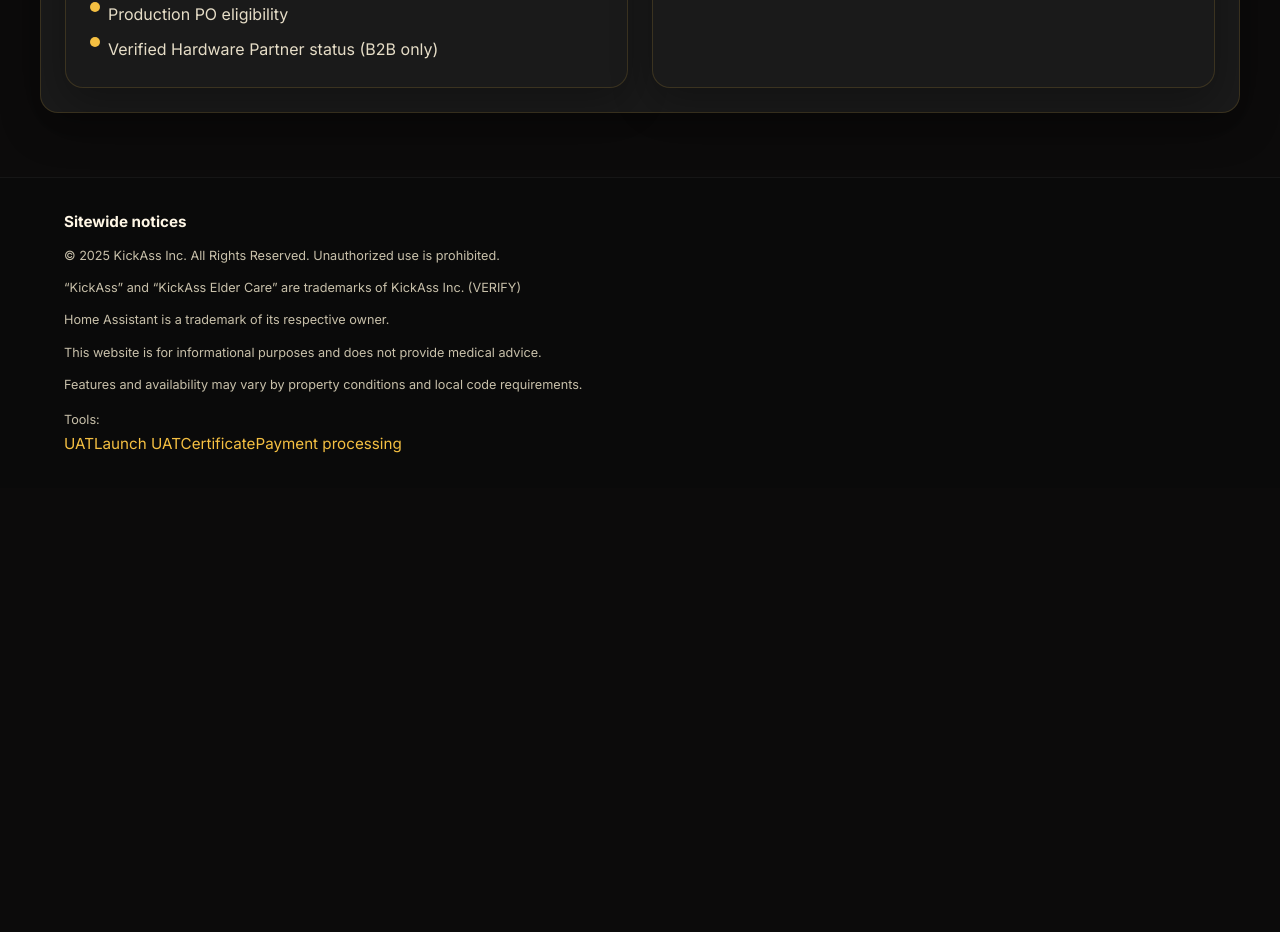
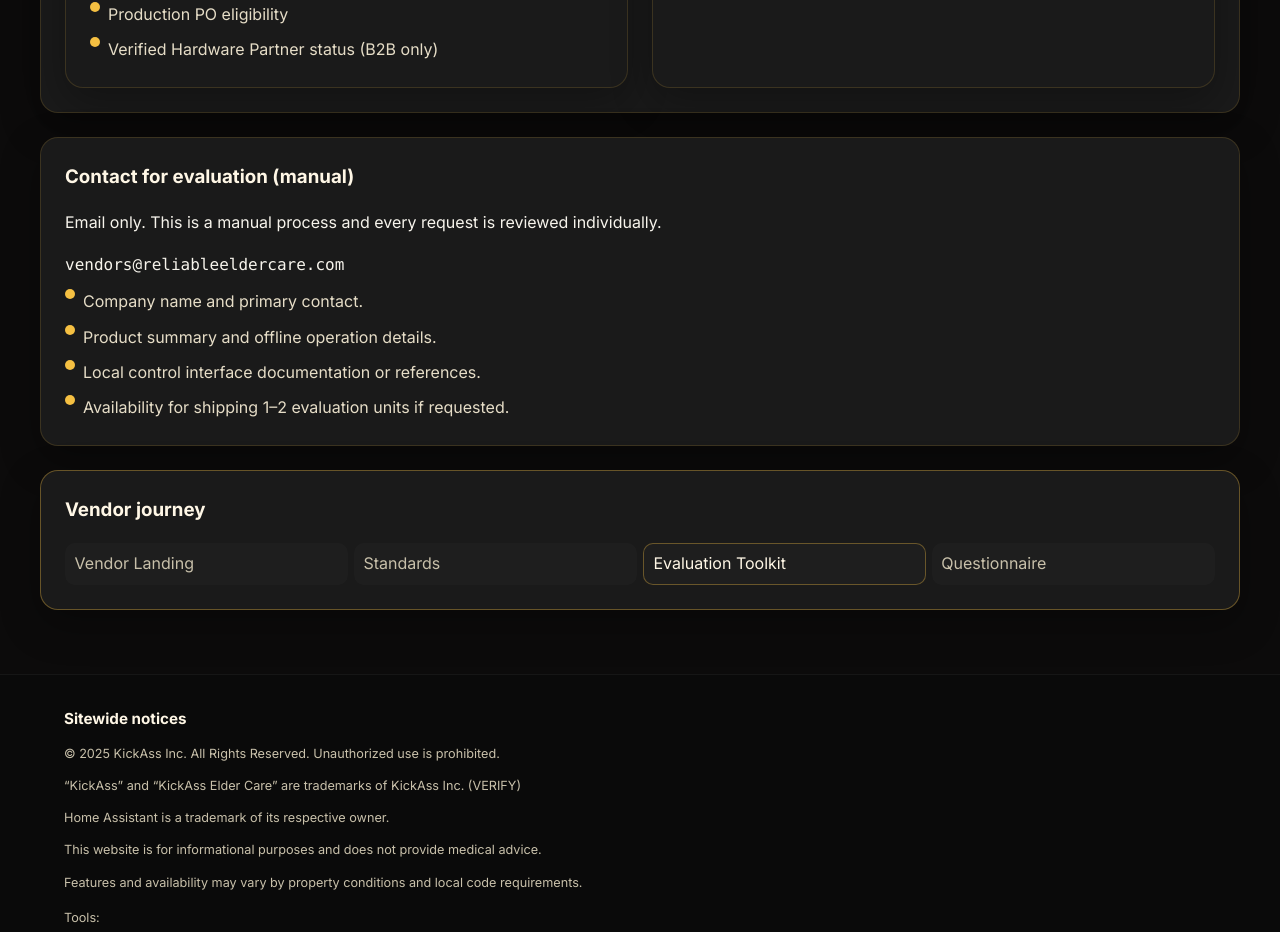
Before and after one commit to buffalonychris/KAECRetailWebsite, a React (Vite) app: page /vendors/evaluation-toolkit in a window 1280 px wide. Shown: the part 1840-2772 px from the top of the page. Before the commit the page ends 2328 px from the top, so only its background shows below. Built offline with nearby package versions, Linux system fonts and the light colour scheme.

Commit message:
Add vendor journey navigation and apply placeholder

```diff
--- a/src/App.tsx
+++ b/src/App.tsx
@@ -44,6 +44,7 @@ import VendorLanding from './pages/VendorLanding';
 import VendorStandards from './pages/VendorStandards';
 import VendorEvaluationToolkit from './pages/VendorEvaluationToolkit';
 import VendorQuestionnaire from './pages/VendorQuestionnaire';
+import VendorApply from './pages/VendorApply';
 
 const App = () => {
   return (
@@ -94,6 +95,7 @@ const App = () => {
         <Route path="/vendors/standards" element={<VendorStandards />} />
         <Route path="/vendors/evaluation-toolkit" element={<VendorEvaluationToolkit />} />
         <Route path="/vendors/questionnaire" element={<VendorQuestionnaire />} />
+        <Route path="/vendors/apply" element={<VendorApply />} />
       </Routes>
     </Layout>
   );
--- /dev/null
+++ b/src/components/VendorJourneyNav.tsx
@@ -0,0 +1,39 @@
+import { NavLink, useLocation } from 'react-router-dom';
+
+const steps = [
+  { label: 'Vendor Landing', path: '/vendors' },
+  { label: 'Standards', path: '/vendors/standards' },
+  { label: 'Evaluation Toolkit', path: '/vendors/evaluation-toolkit' },
+  { label: 'Questionnaire', path: '/vendors/questionnaire' },
+];
+
+const normalizePath = (pathname: string) => {
+  if (pathname === '/') return '/';
+  return pathname.endsWith('/') ? pathname.slice(0, -1) : pathname;
+};
+
+const VendorJourneyNav = () => {
+  const location = useLocation();
+  const currentPath = normalizePath(location.pathname);
+
+  return (
+    <section className="card flow-guide" aria-label="Vendor journey navigation">
+      <h3 style={{ marginTop: 0, color: '#fff7e6' }}>Vendor journey</h3>
+      <div className="flow-guide-steps">
+        {steps.map((step) =>
+          currentPath === step.path ? (
+            <span key={step.path} className="flow-guide-step current" aria-current="page">
+              {step.label}
+            </span>
+          ) : (
+            <NavLink key={step.path} to={step.path} className="flow-guide-step">
+              {step.label}
+            </NavLink>
+          ),
+        )}
+      </div>
+    </section>
+  );
+};
+
+export default VendorJourneyNav;
--- a/src/lib/seoPolicy.ts
+++ b/src/lib/seoPolicy.ts
@@ -24,6 +24,7 @@ const CATEGORY_B_PATHS = new Set<string>([
   '/schedule',
   '/resume',
   '/resume-verify',
+  '/vendors/apply',
 ]);
 
 const CATEGORY_B2_PATHS = new Set<string>([
--- /dev/null
+++ b/src/pages/VendorApply.tsx
@@ -0,0 +1,52 @@
+import { Link } from 'react-router-dom';
+import Seo from '../components/Seo';
+import VendorJourneyNav from '../components/VendorJourneyNav';
+
+const VendorApply = () => {
+  return (
+    <div className="container section">
+      <Seo
+        title="Vendor Applications Closed | KickAss Elder Care"
+        description="Vendor applications are not open. Review standards and alignment expectations before requesting evaluation access."
+      />
+      <div style={{ display: 'grid', gap: '1.5rem' }}>
+        <section style={{ textAlign: 'center' }}>
+          <p className="badge" style={{ marginBottom: '0.5rem' }}>
+            Status: closed
+          </p>
+          <h2 style={{ margin: 0 }}>Vendor applications are not open</h2>
+          <p style={{ maxWidth: 760, margin: '0.75rem auto 0' }}>
+            KickAss Elder Care is not accepting vendor applications at this time. This remains a selective,
+            standards-led alignment path.
+          </p>
+        </section>
+
+        <section className="card">
+          <h3 style={{ marginTop: 0, color: '#fff7e6' }}>Review standards &amp; alignment</h3>
+          <p>
+            If you intend to align in the future, review the standards and evaluation overview to understand
+            the requirements and posture.
+          </p>
+          <ul className="list">
+            <li>
+              <span />
+              <span>
+                <Link to="/vendors/standards">Standards &amp; alignment overview</Link>
+              </span>
+            </li>
+            <li>
+              <span />
+              <span>
+                <Link to="/vendors/evaluation-toolkit">Evaluation toolkit (informational)</Link>
+              </span>
+            </li>
+          </ul>
+        </section>
+
+        <VendorJourneyNav />
+      </div>
+    </div>
+  );
+};
+
+export default VendorApply;
--- a/src/pages/VendorEvaluationToolkit.tsx
+++ b/src/pages/VendorEvaluationToolkit.tsx
@@ -1,5 +1,6 @@
 import { Link } from 'react-router-dom';
 import Seo from '../components/Seo';
+import VendorJourneyNav from '../components/VendorJourneyNav';
 
 const VendorEvaluationToolkit = () => {
   return (
@@ -114,6 +115,38 @@ const VendorEvaluationToolkit = () => {
             </div>
           </div>
         </section>
+
+        <section className="card" aria-labelledby="contact-for-evaluation">
+          <h3 id="contact-for-evaluation" style={{ marginTop: 0, color: '#fff7e6' }}>
+            Contact for evaluation (manual)
+          </h3>
+          <p>
+            Email only. This is a manual process and every request is reviewed individually.
+          </p>
+          <p className="mono-text break-all" style={{ marginBottom: '0.75rem' }}>
+            vendors@reliableeldercare.com
+          </p>
+          <ul className="list">
+            <li>
+              <span />
+              <span>Company name and primary contact.</span>
+            </li>
+            <li>
+              <span />
+              <span>Product summary and offline operation details.</span>
+            </li>
+            <li>
+              <span />
+              <span>Local control interface documentation or references.</span>
+            </li>
+            <li>
+              <span />
+              <span>Availability for shipping 1–2 evaluation units if requested.</span>
+            </li>
+          </ul>
+        </section>
+
+        <VendorJourneyNav />
       </div>
     </div>
   );
--- a/src/pages/VendorLanding.tsx
+++ b/src/pages/VendorLanding.tsx
@@ -1,5 +1,6 @@
 import { Link } from 'react-router-dom';
 import Seo from '../components/Seo';
+import VendorJourneyNav from '../components/VendorJourneyNav';
 import VendorSelfQualificationChecklist from '../components/VendorSelfQualificationChecklist';
 
 const VendorLanding = () => {
@@ -258,6 +259,8 @@ const VendorLanding = () => {
             Contact KickAss Elder Care
           </Link>
         </section>
+
+        <VendorJourneyNav />
       </div>
     </div>
   );
--- a/src/pages/VendorQuestionnaire.tsx
+++ b/src/pages/VendorQuestionnaire.tsx
@@ -1,4 +1,5 @@
 import Seo from '../components/Seo';
+import VendorJourneyNav from '../components/VendorJourneyNav';
 
 const VendorQuestionnaire = () => {
   return (
@@ -130,6 +131,38 @@ const VendorQuestionnaire = () => {
             </li>
           </ul>
         </section>
+
+        <section className="card" aria-labelledby="contact-for-evaluation">
+          <h3 id="contact-for-evaluation" style={{ marginTop: 0, color: '#fff7e6' }}>
+            Contact for evaluation (manual)
+          </h3>
+          <p>
+            Email only. This is a manual process and every request is reviewed individually.
+          </p>
+          <p className="mono-text break-all" style={{ marginBottom: '0.75rem' }}>
+            vendors@reliableeldercare.com
+          </p>
+          <ul className="list">
+            <li>
+              <span />
+              <span>Company name and primary contact.</span>
+            </li>
+            <li>
+              <span />
+              <span>Product summary and offline operation details.</span>
+            </li>
+            <li>
+              <span />
+              <span>Local control interface documentation or references.</span>
+            </li>
+            <li>
+              <span />
+              <span>Availability for shipping 1–2 evaluation units if requested.</span>
+            </li>
+          </ul>
+        </section>
+
+        <VendorJourneyNav />
       </div>
     </div>
   );
--- a/src/pages/VendorStandards.tsx
+++ b/src/pages/VendorStandards.tsx
@@ -1,4 +1,5 @@
 import Seo from '../components/Seo';
+import VendorJourneyNav from '../components/VendorJourneyNav';
 
 const VendorStandards = () => {
   return (
@@ -114,6 +115,8 @@ const VendorStandards = () => {
             internal designation and is not a consumer-facing endorsement.
           </p>
         </section>
+
+        <VendorJourneyNav />
       </div>
     </div>
   );
```
